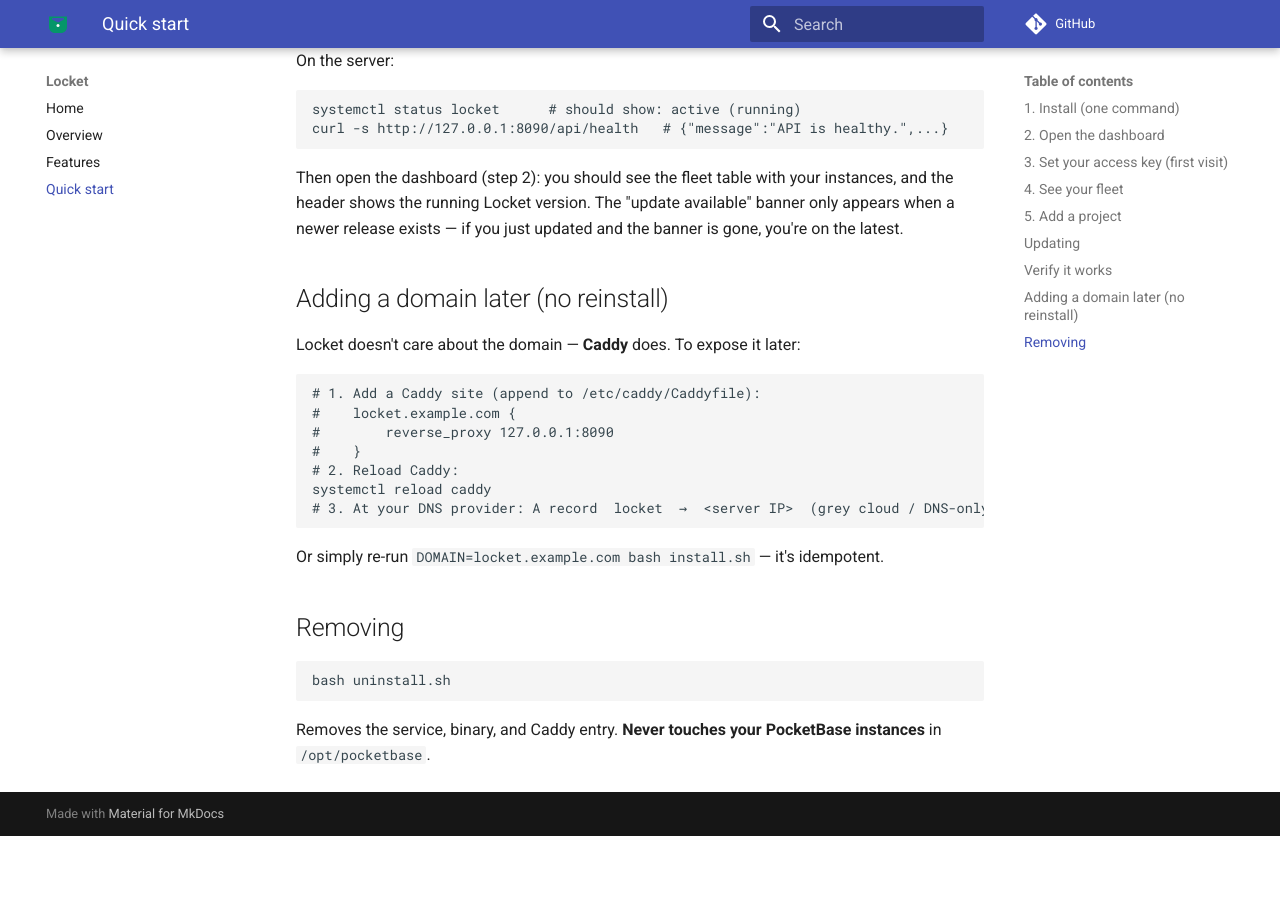
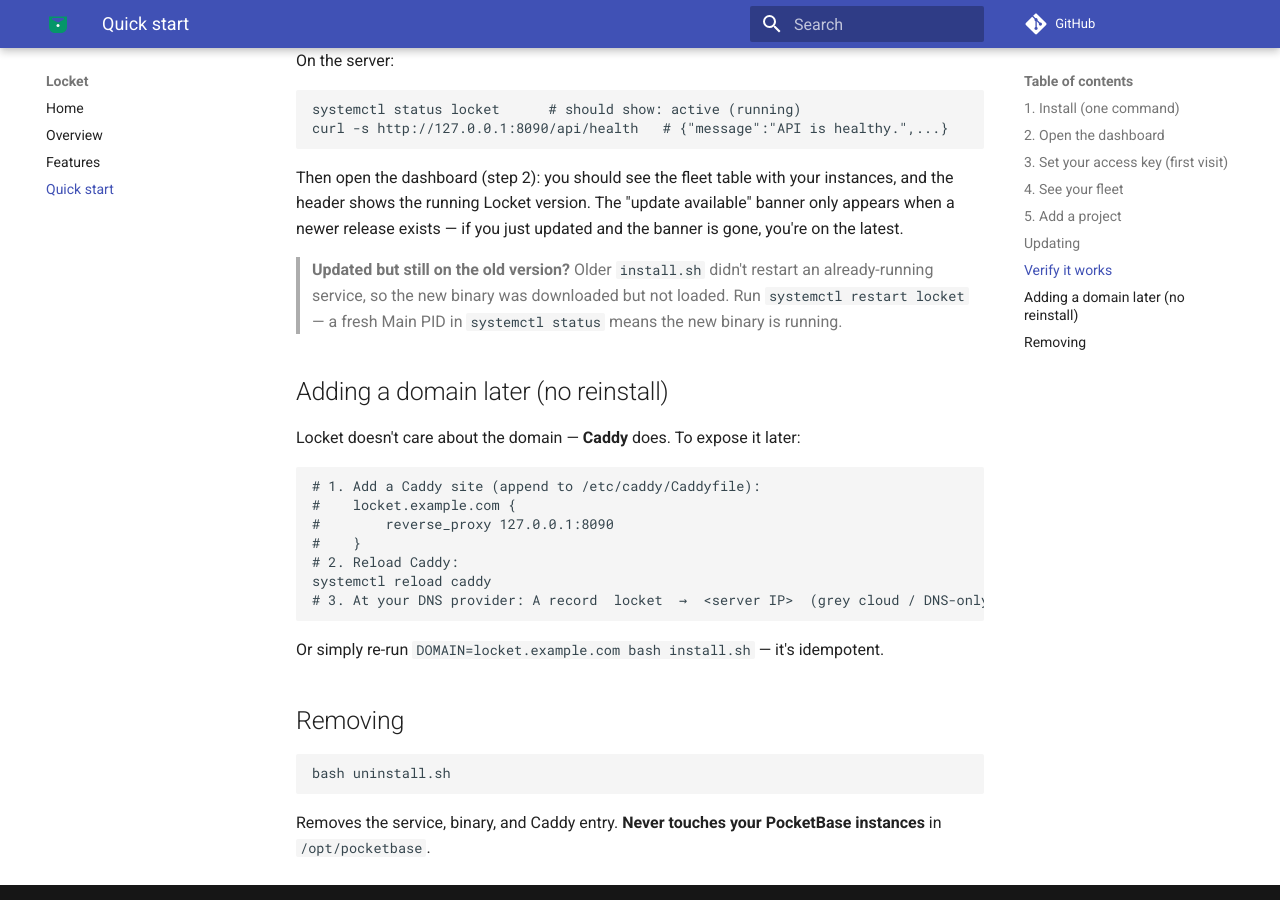
Before and after one commit to atensaiadmin/locket, an MkDocs documentation site: the page built from docs/quickstart.md, in a window 1280 px wide and 900 px high, scrolled down 1804 px. Built offline with MkDocs 1.6.1 and Material for MkDocs 9.7.7, drawn with Linux system fonts in a browser that asks for light colours; comment, search, counter and statistics services are not loaded; before the commit the page ends 2640 px from its top, so only the background shows below that.

Commit message:
fix(update): restart locket.service after install so new binaries actually load; note in quickstart

```diff
--- a/docs/quickstart.md
+++ b/docs/quickstart.md
@@ -85,6 +85,11 @@
 available" banner only appears when a newer release exists — if you just
 updated and the banner is gone, you're on the latest.
 
+> **Updated but still on the old version?** Older `install.sh` didn't restart an
+> already-running service, so the new binary was downloaded but not loaded. Run
+> `systemctl restart locket` — a fresh Main PID in `systemctl status` means the
+> new binary is running.
+
 ## Adding a domain later (no reinstall)
 
 Locket doesn't care about the domain — **Caddy** does. To expose it later:
```
Also changed, not shown: 1 other file.
